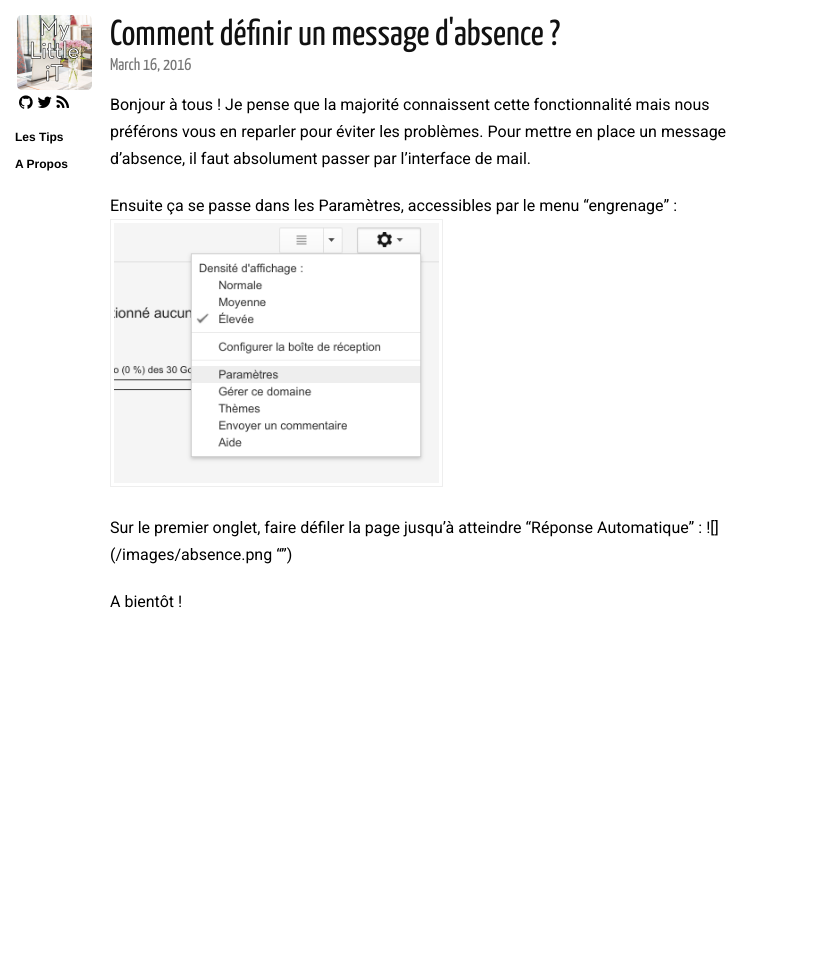
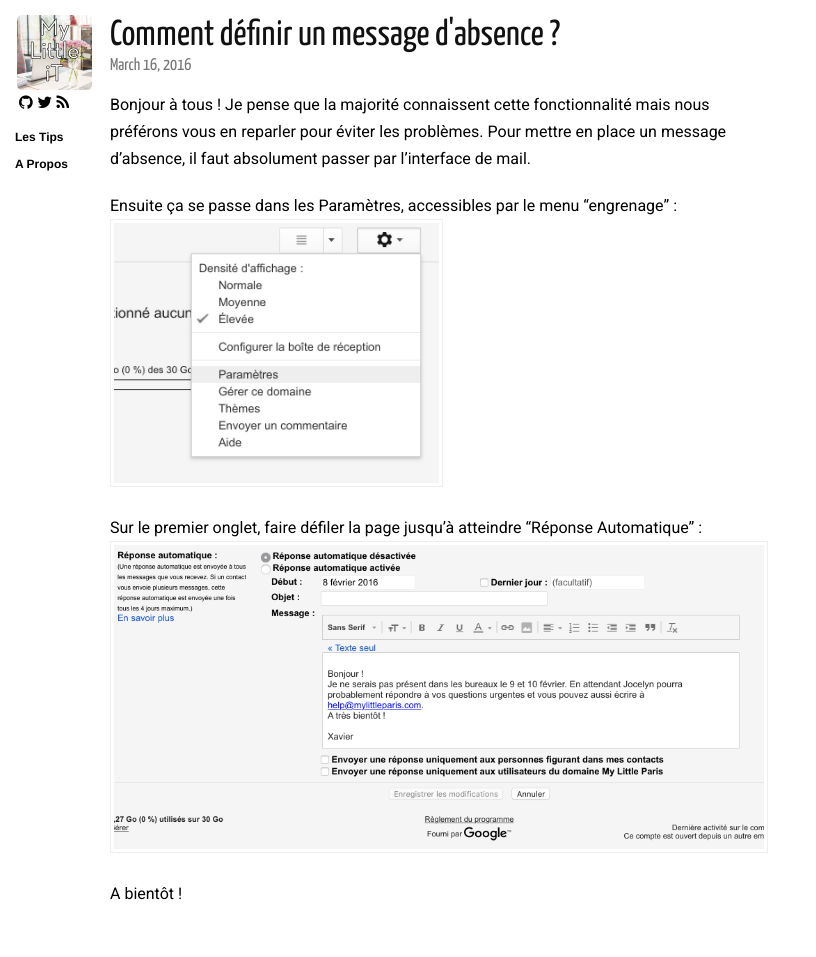
Before and after one commit to holman/left, a Jekyll site: the page built from _posts/2016-03-16-Definir_un_message_dabsence.markdown, in a window 1280 px wide. Shown: the whole page, without its empty margins (0-816 px from the left). Built offline with Jekyll 4.4.1, drawn with Linux system fonts in a browser that asks for light colours; nearby versions of some CDN libraries; before the commit the page ends 900 px from its top, so only the background shows below that.

Commit message:
Update 2016-03-16-Definir_un_message_dabsence.markdown

```diff
--- a/_posts/2016-03-16-Definir_un_message_dabsence.markdown
+++ b/_posts/2016-03-16-Definir_un_message_dabsence.markdown
@@ -12,6 +12,6 @@
 <img src="/images/gmail-settings.png" width="50%">
 
 Sur le premier onglet, faire défiler la page jusqu'à atteindre "Réponse Automatique" :
-![](/images/absence.png "")
+![absence](/images/absence.png "absence")
 
 A bientôt !
```
